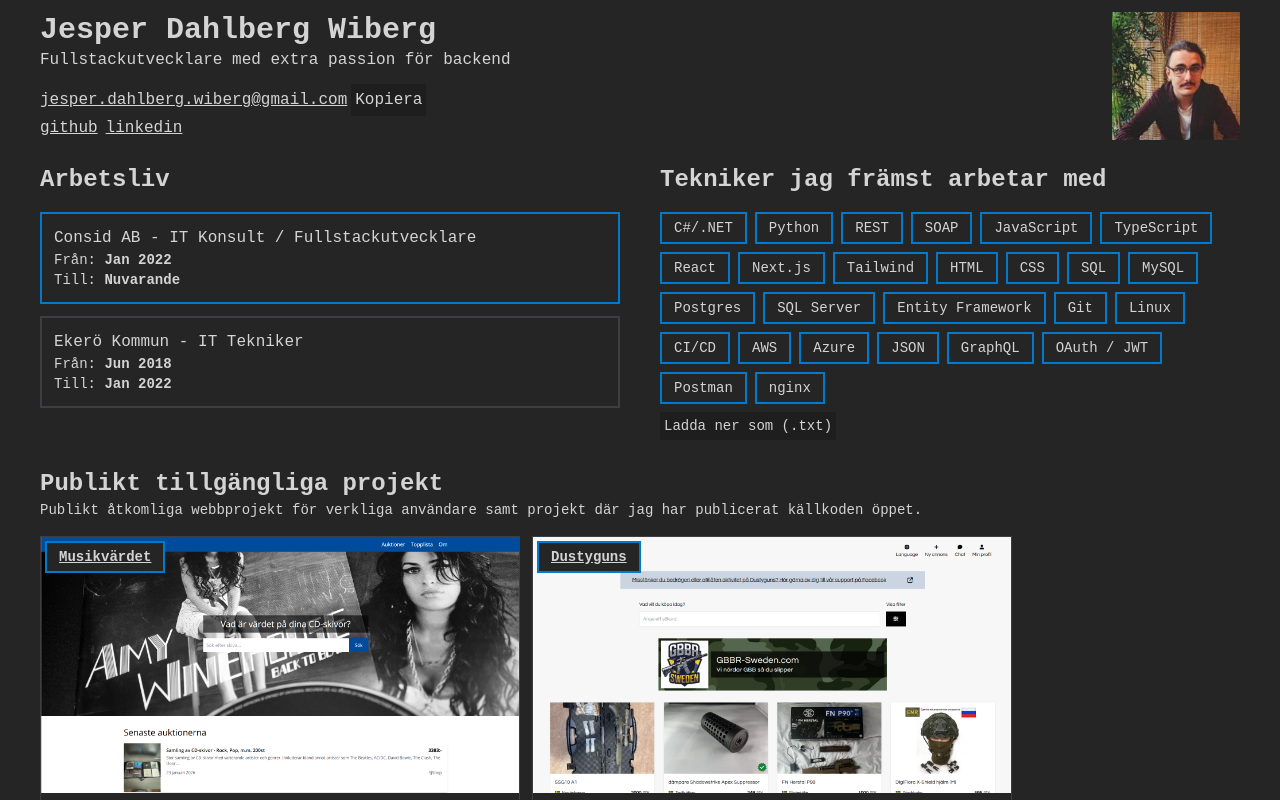
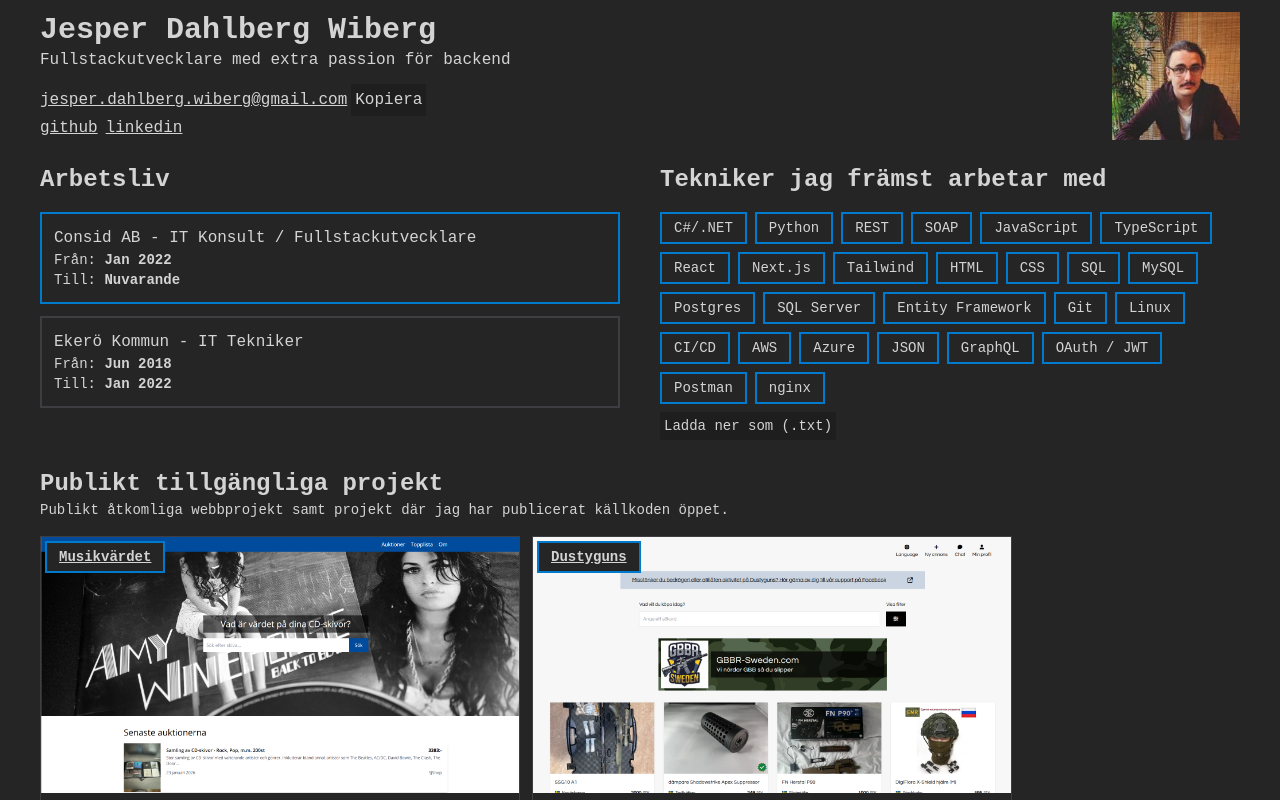
Before and after one commit to wiberg8/wiberg, a React (Vite) app: page / in a window 1280 px wide. Shown: the top 800 px of the page. Built offline with nearby package versions, Linux system fonts and the light colour scheme; a web font is replaced by a local one.

Commit message:
update content

```diff
--- a/src/App.tsx
+++ b/src/App.tsx
@@ -274,7 +274,7 @@ function Projects({ className }: { className: string }) {
     <div className={className}>
       <h2 className="text-2xl font-semibold">Publikt tillgängliga projekt</h2>
       <p className="text-sm mb-4">
-        Publikt åtkomliga webbprojekt för verkliga användare samt projekt där
+        Publikt åtkomliga webbprojekt samt projekt där
         jag har publicerat källkoden öppet.
       </p>
 
```
